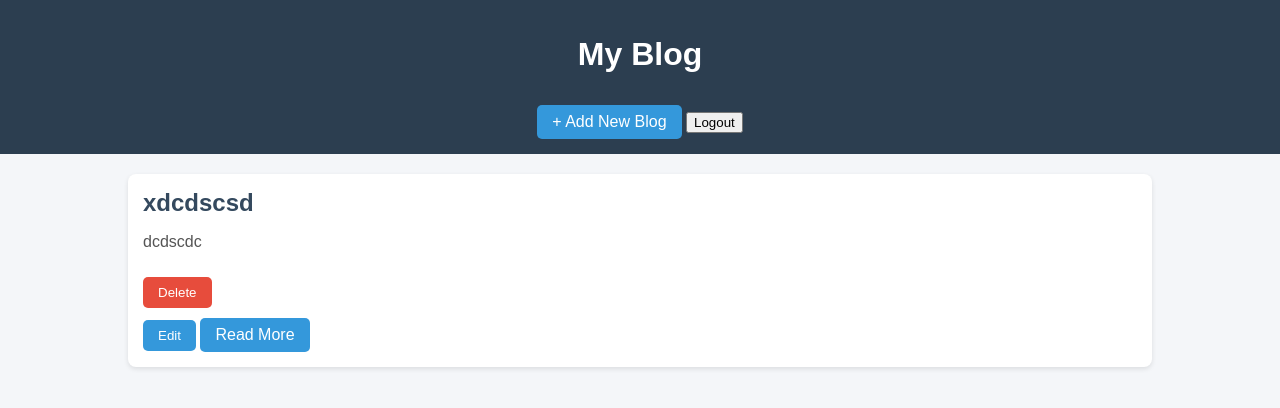
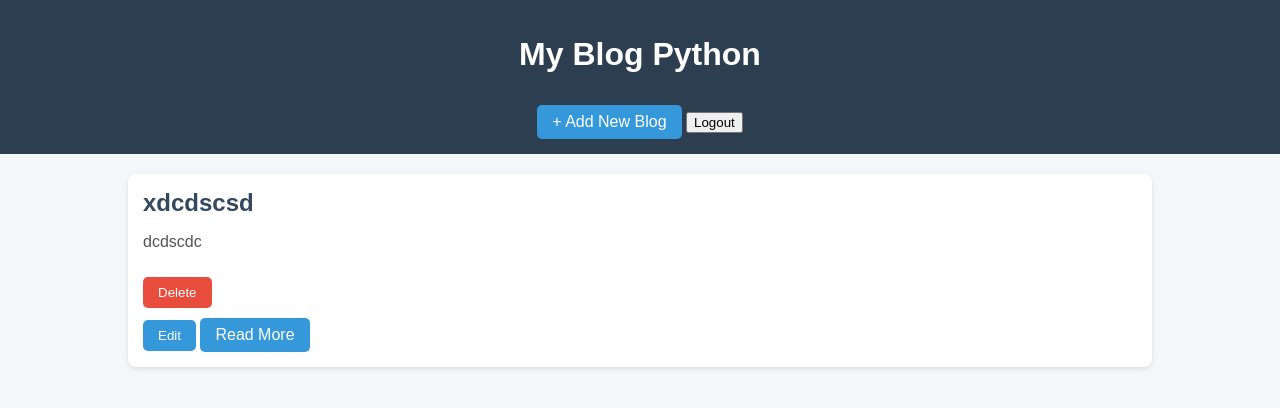
Before and after one commit to Aditya-ui2/bloggs, a FastAPI app: page / in a window 1280 px wide. Shown: the top 408 px of the page. Run offline with FastAPI, Linux system fonts and the light colour scheme; a user stored in the database is signed in.

Commit message:
updated text in index

```diff
--- a/templates/edit.html
+++ b/templates/edit.html
@@ -17,7 +17,7 @@
         <form method="post" action="/edit/{{ blog.id }}">
             <input type="text" name="title" value="{{ blog.title }}" required>
             <textarea name="content" rows="6" required>{{ blog.content }}</textarea>
-            <button type="submit">Update Blog</button>
+            <button type="submit">Update Blogs</button>
         </form>
     </div>
 </body>
--- a/templates/index.html
+++ b/templates/index.html
@@ -61,7 +61,7 @@
     <header>
 
 
-        <h1>My Blog</h1>
+        <h1>My Blog Python </h1>
         <a href="/add" class="btn">+ Add New Blog</a>
         <a href="/logout">
             <button>Logout</button>
```
